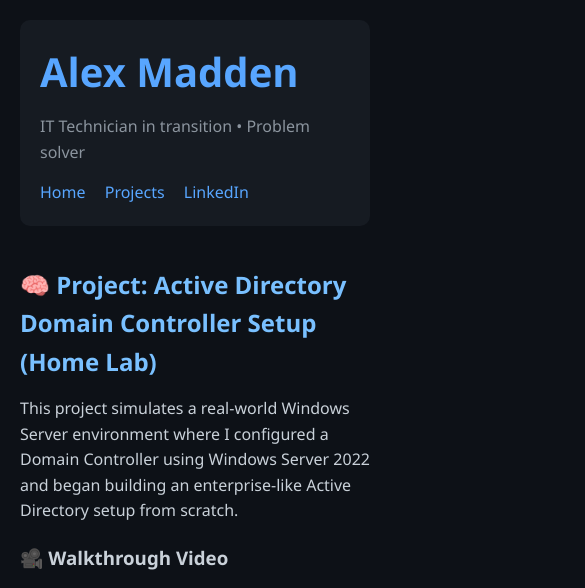
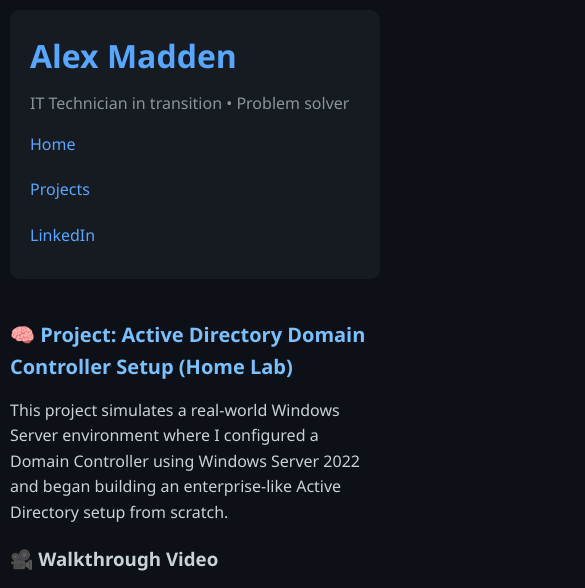
Before and after one commit to alexmadden96/alexmadden.github.io, a plain HTML site: page ad-lab.html in a window 390 px wide. Shown: the top 588 px of the page, 585 px wide, since content can reach past the window. Drawn offline with Linux system fonts and the light colour scheme.

Commit message:
Update styles.css

```diff
--- a/styles.css
+++ b/styles.css
@@ -1,5 +1,3 @@
-/* styles.css */
-
 /* Reset some defaults */
 body, h1, h2, p, ul, li, a {
   margin: 0;
@@ -34,10 +32,13 @@ header p {
 
 nav {
   margin-top: 15px;
+  display: flex;
+  flex-wrap: wrap;
 }
 
 nav a {
   margin-right: 15px;
+  margin-bottom: 10px;
   text-decoration: none;
   color: #58a6ff;
   transition: color 0.3s ease;
@@ -59,6 +60,7 @@ section {
 section h2 {
   color: #79c0ff;
   margin-bottom: 15px;
+  font-size: 1.5rem;
 }
 
 section ul {
@@ -87,6 +89,15 @@ footer {
   color: #8b949e;
   border-top: 1px solid #30363d;
 }
+
+/* Images should scale on small screens */
+img {
+  max-width: 100%;
+  height: auto;
+  display: block;
+  margin-bottom: 1rem;
+}
+
 /* YouTube Video Embed – Left-Aligned & Responsive */
 .video-left {
   position: relative;
@@ -107,8 +118,24 @@ footer {
 
 /* Make everything adapt nicely on smaller screens */
 @media (max-width: 768px) {
+  header h1 {
+    font-size: 2rem;
+  }
+
+  section h2 {
+    font-size: 1.25rem;
+  }
+
+  nav {
+    flex-direction: column;
+    gap: 10px;
+  }
+
   .video-left {
     max-width: 100%;
-    aspect-ratio: 16 / 9;
+  }
+
+  body {
+    padding: 10px;
   }
 }
```
